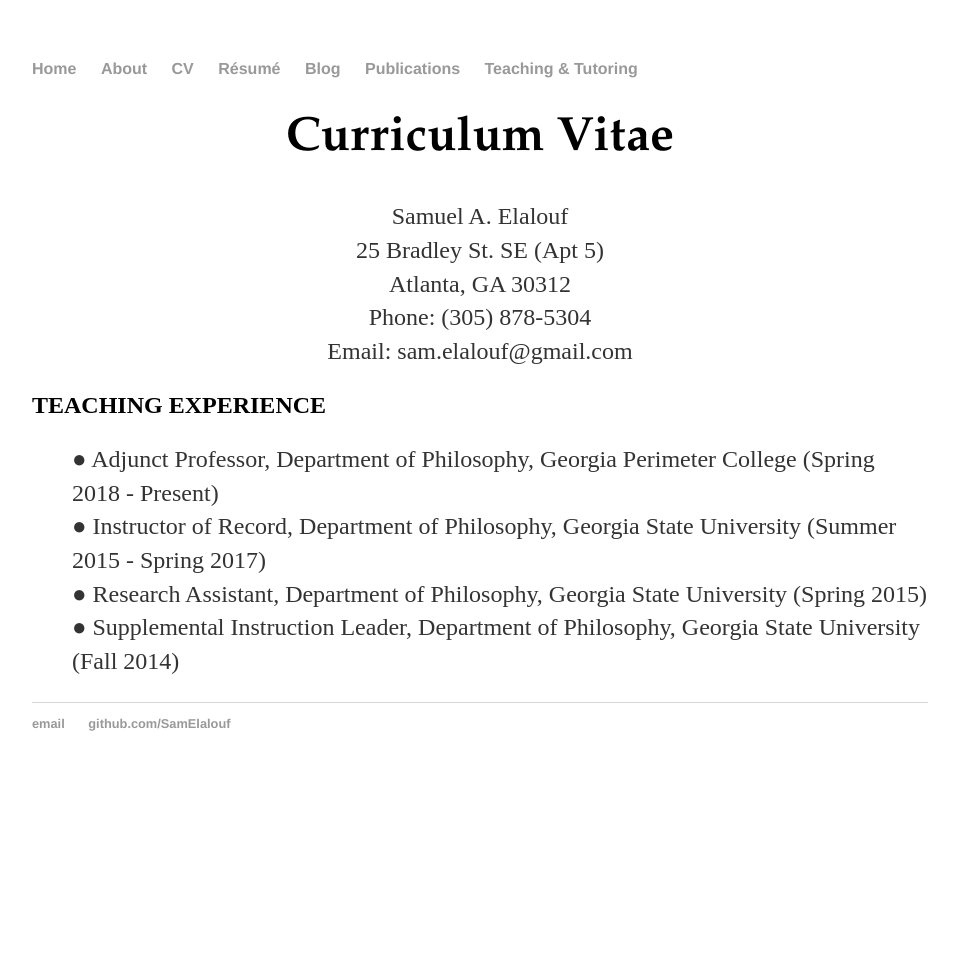
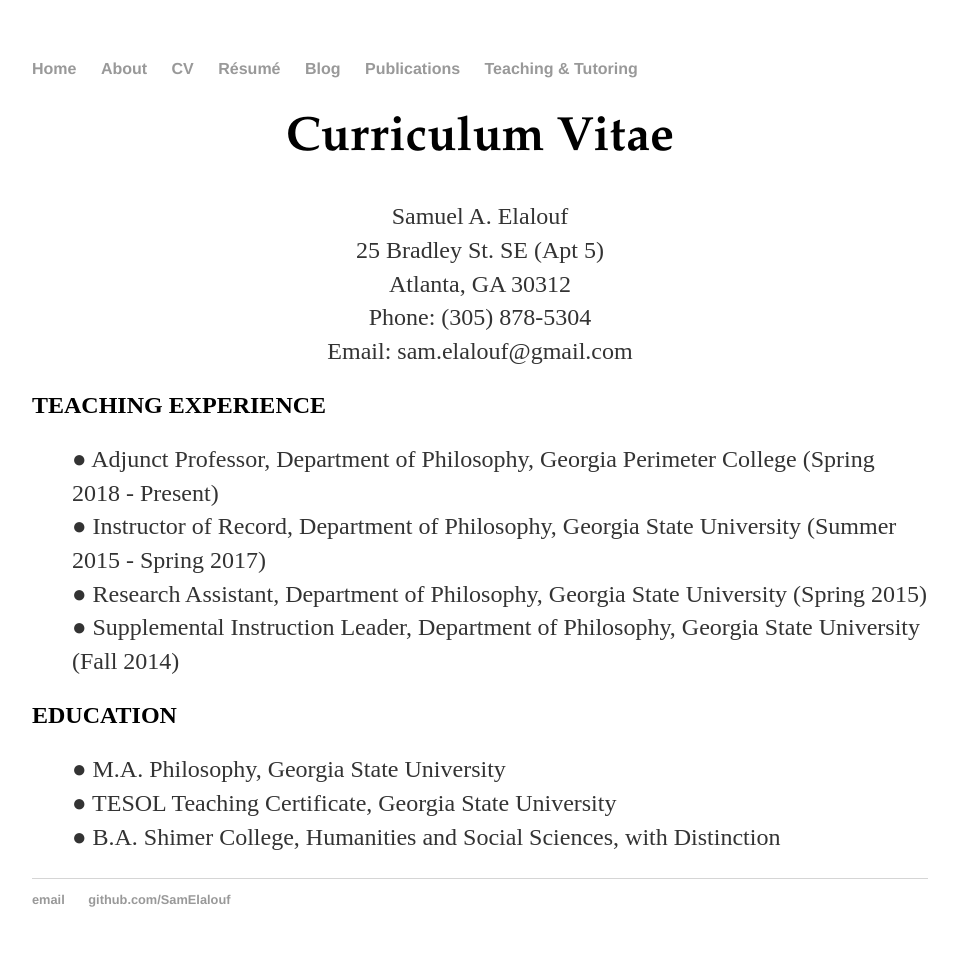
Before and after one commit to SamElalouf/samelalouf.github.io, a Jekyll site: the page built from cv/index.html, in a window 1280 px wide. Shown: the whole page, without its empty margins (160-1119 px from the left). Built offline with Jekyll 4.4.1, drawn with Linux system fonts in a browser that asks for light colours; before the commit the page ends 900 px from its top, so only the background shows below that.

Commit message:
Update index.html

```diff
--- a/cv/index.html
+++ b/cv/index.html
@@ -22,4 +22,15 @@
 
 ● Supplemental Instruction Leader, Department of Philosophy, Georgia State University (Fall 2014)<br>
 
+
+<h2>EDUCATION</h2>
+
+<p class="tab">
+
+● M.A. Philosophy, Georgia State University<br>
+
+● TESOL Teaching Certificate, Georgia State University<br>
+
+● B.A. Shimer College, Humanities and Social Sciences, with Distinction	<br>
+
 </div><!-- /.blurb -->
```
